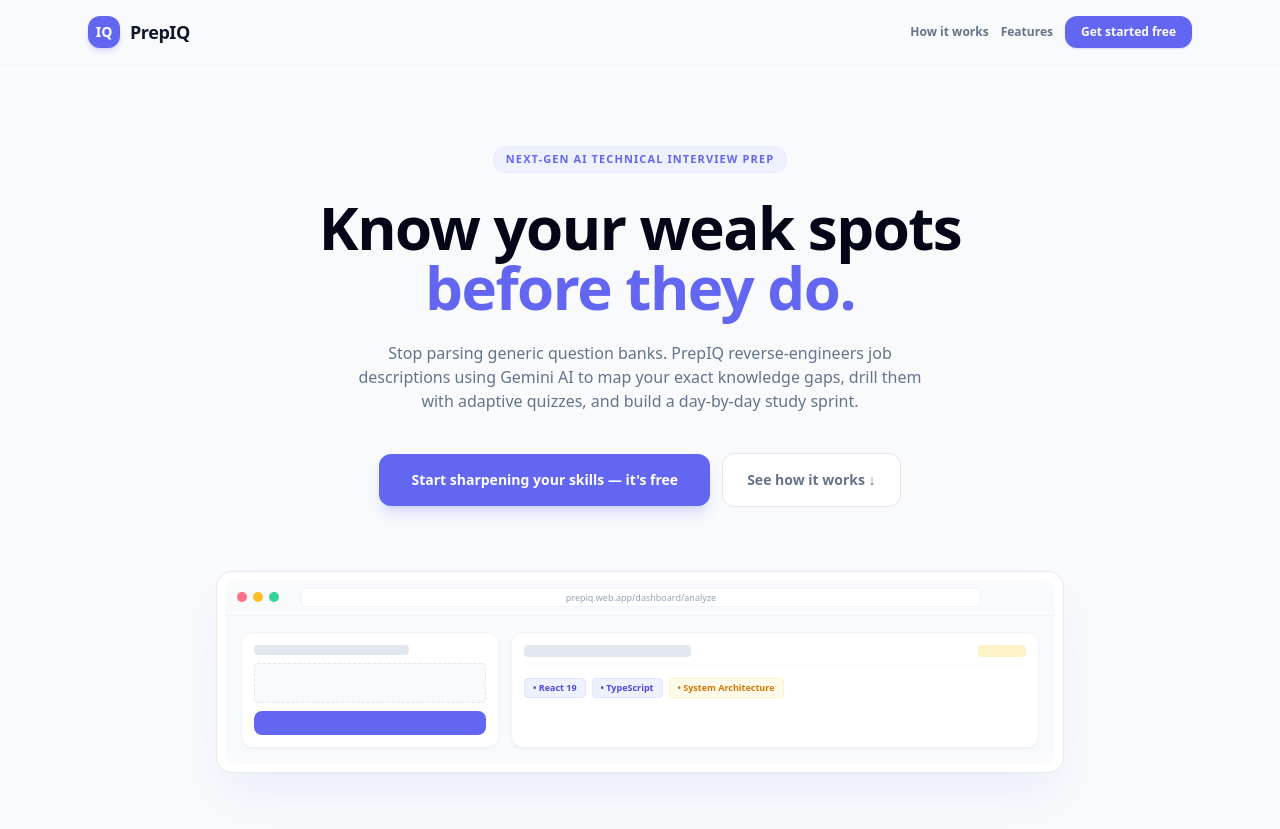
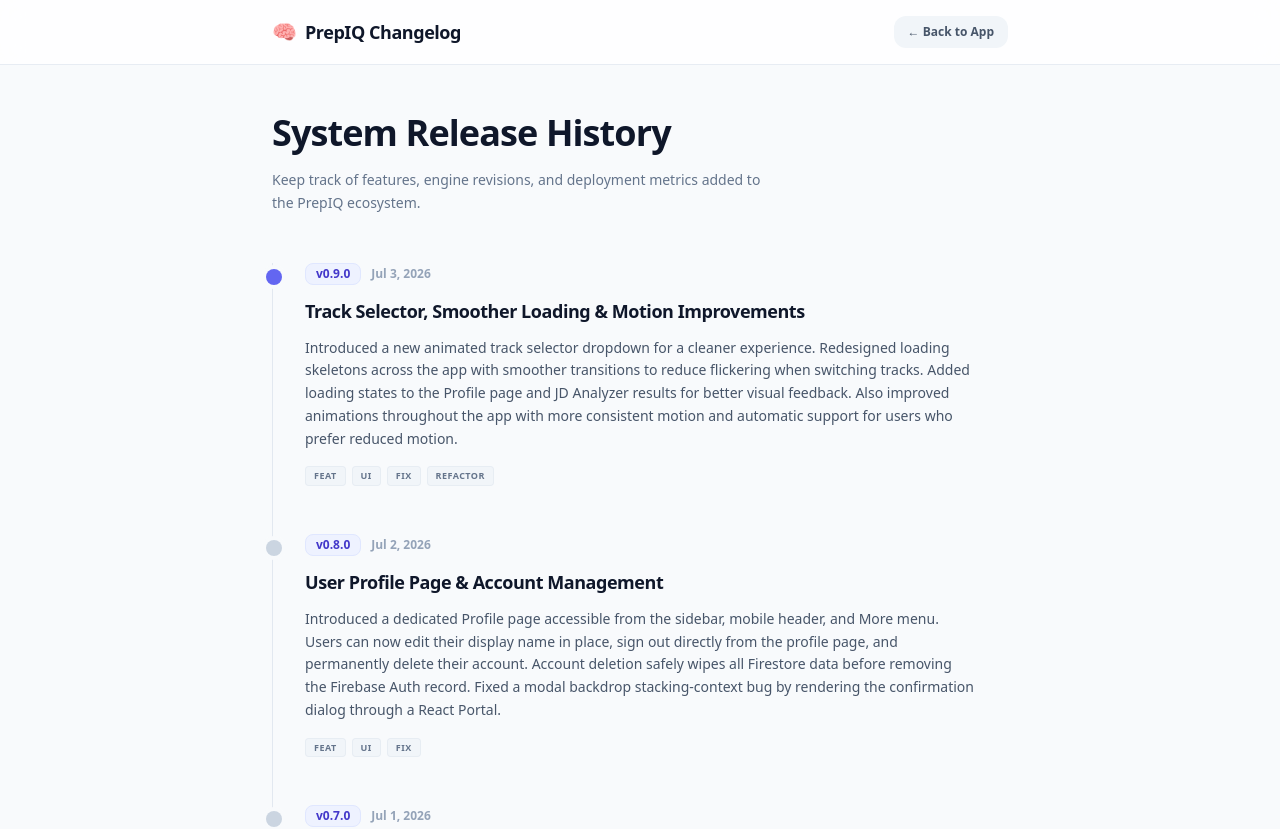
Before and after one commit to aakash-kapoor/prepiq-react, a React (Vite) app: page /changelog in a window 1280 px wide. Before the commit this address led to /. Shown: the top 829 px of the page. Built offline with nearby package versions, Linux system fonts and the light colour scheme; no server answers.

Commit message:
feat(changelog): add Changelog page and update changelog entries for v0.9.0

```diff
--- a/src/App.tsx
+++ b/src/App.tsx
@@ -13,6 +13,7 @@
 import Weaknesses from './pages/Weaknesses';
 import StudyPlan from './pages/StudyPlan';
 import Profile from './pages/Profile';
+import ChangelogPage from './pages/Changelog';
 import React from 'react';
 
 // Spinner shown while Firebase resolves auth state
@@ -71,6 +72,9 @@
 
             {/* Dedicated Authentication Access Node — same redirect behaviour */}
             <Route path="/login" element={<PublicRoute><Login /></PublicRoute>} />
+
+            {/* Public Changelog Page — accessible whether logged in or out */}
+            <Route path="/changelog" element={<ChangelogPage />} />
 
             {/* Secure Protected Dashboard App Scope */}
             <Route
--- a/src/components/LegalModal.tsx
+++ b/src/components/LegalModal.tsx
@@ -18,7 +18,7 @@
                     </h3>
                     <button
                         onClick={onClose}
-                        className="w-8 h-8 flex items-center justify-center bg-slate-200 hover:bg-slate-300 text-slate-600 rounded-full transition"
+                        className="w-8 h-8 flex items-center justify-center bg-slate-200 hover:bg-slate-300 text-slate-600 rounded-full transition shrink-0"
                     >
                         ✕
                     </button>
--- a/src/config/changelog.ts
+++ b/src/config/changelog.ts
@@ -23,9 +23,9 @@
   {
     version: 'v0.9.0',
     date: 'Jul 3, 2026',
-    title: 'Track Selector Dropdown, Skeletons & Global Motion Overhaul',
+    title: 'Track Selector, Smoother Loading & Motion Improvements',
     description:
-      'Replaced the horizontal track selector button row with a custom, premium animatable dropdown (TrackSelector). Modularized the shimmer skeleton loaders by separating inner content bones from layout headers. Added smooth, flicker-free skeleton transition states (with a 400ms minimum loading delay on switch) by introducing a selection-tracking pattern (prevSelectedAppIdRef) that prevents double-load stutters on initial render. Added skeleton loader states to Profile (600ms minimum loading delay on visit) and JD Analyzer results column. Additionally, migrated animations to the new motion/react (v12) package, configured a unified spring configuration in src/main.tsx, and enabled automatic OS-level accessibility compliance via reducedMotion="user" in the layout.',
+      'Introduced a new animated track selector dropdown for a cleaner experience. Redesigned loading skeletons across the app with smoother transitions to reduce flickering when switching tracks. Added loading states to the Profile page and JD Analyzer results for better visual feedback. Also improved animations throughout the app with more consistent motion and automatic support for users who prefer reduced motion.',
     tags: ['feat', 'ui', 'fix', 'refactor'],
   },
   {
--- /dev/null
+++ b/src/pages/Changelog.tsx
@@ -0,0 +1,95 @@
+import { useEffect } from 'react';
+import { useNavigate } from 'react-router-dom';
+import { useAuth } from '../context/AuthContext';
+import { changelog } from '../config/changelog';
+
+export default function ChangelogPage() {
+  const { user } = useAuth();
+  const navigate = useNavigate();
+
+  useEffect(() => {
+    window.scrollTo(0, 0);
+  }, []);
+
+  const handleBack = () => {
+    if (user) {
+      navigate('/dashboard');
+    } else {
+      navigate('/');
+    }
+  };
+
+  return (
+    <div className="min-h-screen bg-slate-50 font-sans antialiased text-slate-900 pb-16">
+      {/* Frosted Navbar */}
+      <header className="sticky top-0 z-40 w-full bg-white/80 backdrop-blur-md border-b border-slate-200/80">
+        <div className="max-w-3xl mx-auto px-4 h-16 flex items-center justify-between">
+          <div className="flex items-center gap-2">
+            <span className="text-xl">🧠</span>
+            <span className="font-black text-lg text-slate-900 tracking-tight">PrepIQ Changelog</span>
+          </div>
+          <button
+            onClick={handleBack}
+            className="flex items-center gap-1.5 text-xs font-bold text-slate-600 hover:text-slate-900 bg-slate-100 hover:bg-slate-200 px-3.5 py-2 rounded-xl transition"
+          >
+            ← Back to App
+          </button>
+        </div>
+      </header>
+
+      {/* Main Container */}
+      <main className="max-w-3xl mx-auto px-4 mt-12 animate-fadeIn">
+        <div className="space-y-4 text-center sm:text-left">
+          <h1 className="text-3xl font-black tracking-tight text-slate-900 sm:text-4xl">System Release History</h1>
+          <p className="text-sm font-medium text-slate-500 max-w-lg leading-relaxed">
+            Keep track of features, engine revisions, and deployment metrics added to the PrepIQ ecosystem.
+          </p>
+        </div>
+
+        {/* Timeline */}
+        <div className="mt-12 space-y-12 relative pl-6 sm:pl-8 border-l border-slate-200">
+          {changelog.map((log, index) => (
+            <div key={log.version} className="relative group">
+              {/* Dot indicator */}
+              <div
+                className={`absolute -left-[31px] sm:-left-[39px] top-1.5 w-4 h-4 rounded-full ring-4 ring-slate-50 transition-colors ${
+                  index === 0 ? 'bg-indigo-500 ring-indigo-50' : 'bg-slate-300 group-hover:bg-slate-400'
+                }`}
+              />
+
+              <div className="space-y-3">
+                <div className="flex flex-wrap items-center gap-2.5">
+                  <span className="text-xs font-bold text-indigo-700 bg-indigo-50 border border-indigo-100 px-2.5 py-0.5 rounded-lg">
+                    {log.version}
+                  </span>
+                  <span className="text-xs font-bold text-slate-400">
+                    {log.date}
+                  </span>
+                </div>
+
+                <h2 className="text-lg font-black text-slate-900 tracking-tight group-hover:text-indigo-600 transition-colors">
+                  {log.title}
+                </h2>
+
+                <p className="text-sm text-slate-600 font-medium leading-relaxed max-w-2xl">
+                  {log.description}
+                </p>
+
+                <div className="flex flex-wrap gap-1.5 pt-1">
+                  {log.tags.map((tag) => (
+                    <span
+                      key={tag}
+                      className="text-[9px] font-extrabold tracking-wider uppercase px-2 py-0.5 rounded bg-slate-100 text-slate-500 border border-slate-200/60"
+                    >
+                      {tag}
+                    </span>
+                  ))}
+                </div>
+              </div>
+            </div>
+          ))}
+        </div>
+      </main>
+    </div>
+  );
+}
--- a/src/pages/Landing/Footer.tsx
+++ b/src/pages/Landing/Footer.tsx
@@ -1,8 +1,10 @@
 import { useState } from 'react';
+import { useNavigate } from 'react-router-dom';
 import { changelog } from '../../config/changelog';
 import LegalModal from '../../components/LegalModal';
 
 export default function Footer() {
+    const navigate = useNavigate();
     const [isChangelogOpen, setIsChangelogOpen] = useState(false);
     const [legalContent, setLegalContent] = useState<{ title: string; text: string } | null>(null);
 
@@ -59,7 +61,7 @@
             {isChangelogOpen && (
                 <div className="fixed inset-0 z-50 flex items-center justify-center p-4 sm:p-6 bg-slate-950/40 backdrop-blur-sm animate-fadeIn">
                     <div
-                        className="bg-white border border-slate-100 rounded-2xl w-full max-w-2xl shadow-2xl flex flex-col max-h-[85vh] animate-scaleUp"
+                        className="bg-white border border-slate-100 rounded-2xl w-full max-w-2xl shadow-2xl flex flex-col max-h-[80vh] max-h-[80dvh] animate-scaleUp"
                         onClick={(e) => e.stopPropagation()}
                     >
                         <div className="flex items-center justify-between p-5 sm:p-6 border-b border-slate-100 bg-slate-50/50 rounded-t-2xl">
@@ -69,14 +71,14 @@
                             </div>
                             <button
                                 onClick={() => setIsChangelogOpen(false)}
-                                className="w-8 h-8 flex items-center justify-center bg-slate-200 hover:bg-slate-300 text-slate-600 rounded-full transition"
+                                className="w-8 h-8 flex items-center justify-center bg-slate-200 hover:bg-slate-300 text-slate-600 rounded-full transition shrink-0"
                             >
                                 ✕
                             </button>
                         </div>
 
                         <div className="p-5 sm:p-6 overflow-y-auto space-y-8 flex-1 custom-scrollbar">
-                            {changelog.map((log, index) => (
+                            {changelog.slice(0, 3).map((log, index) => (
                                 <div key={log.version} className="relative pl-6 border-l-2 border-slate-200 last:border-transparent space-y-2">
                                     <div className={`absolute -left-[7px] top-1 w-3 h-3 rounded-full ring-4 ring-[#F8FAFC] ${index === 0 ? 'bg-indigo-500' : index < 3 ? 'bg-amber-500' : 'bg-slate-400'}`} />
                                     <div className="flex items-center gap-2">
@@ -95,6 +97,21 @@
                                 </div>
                             ))}
                         </div>
+
+                        <div className="p-5 border-t border-slate-100 flex flex-col sm:flex-row items-center justify-between gap-3 bg-slate-50/50 rounded-b-2xl">
+                            <span className="text-xs text-slate-500 font-semibold">
+                                Showing the latest 3 releases.
+                            </span>
+                            <button
+                                onClick={() => {
+                                    setIsChangelogOpen(false);
+                                    navigate('/changelog');
+                                }}
+                                className="text-xs font-bold text-indigo-600 hover:text-indigo-800 transition flex items-center gap-1"
+                            >
+                                View Full Release History ({changelog.length} versions) →
+                            </button>
+                        </div>
                     </div>
                 </div>
             )}
```
Also changed, not shown: 1 other file (tests, documents, lock files or other folders).
